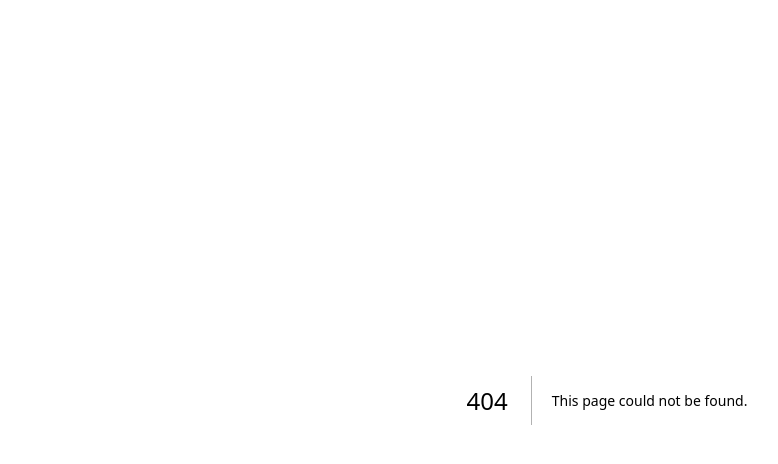
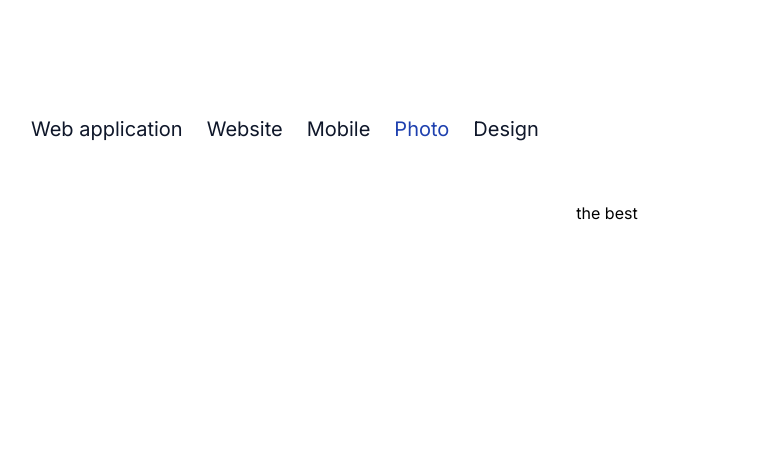
Before and after one commit to tchasinga/devservice, a Next.js app: page /photo in a window 1280 px wide. Before the commit this address had no page. Shown: the top 464 px of the page, without its empty margins (33-811 px from the left). Built offline with nearby package versions, Linux system fonts and the light colour scheme.

Commit message:
feat: Add photo page
This commit adds a new photo page to the project. The page displays a heading "the best" and provides a foundation for the photo section of the website.

```diff
--- /dev/null
+++ b/src/app/(rooms)/photo/page.jsx
@@ -0,0 +1,9 @@
+import React from 'react'
+
+export default function photo() {
+  return (
+    <div>
+        <h1>the best</h1>
+    </div>
+  )
+}
```
